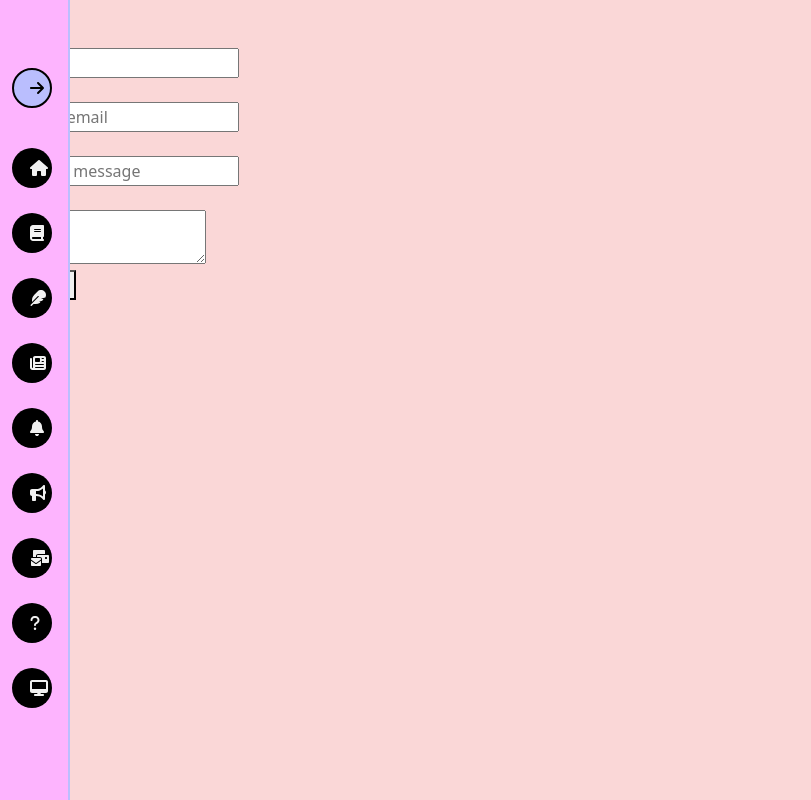
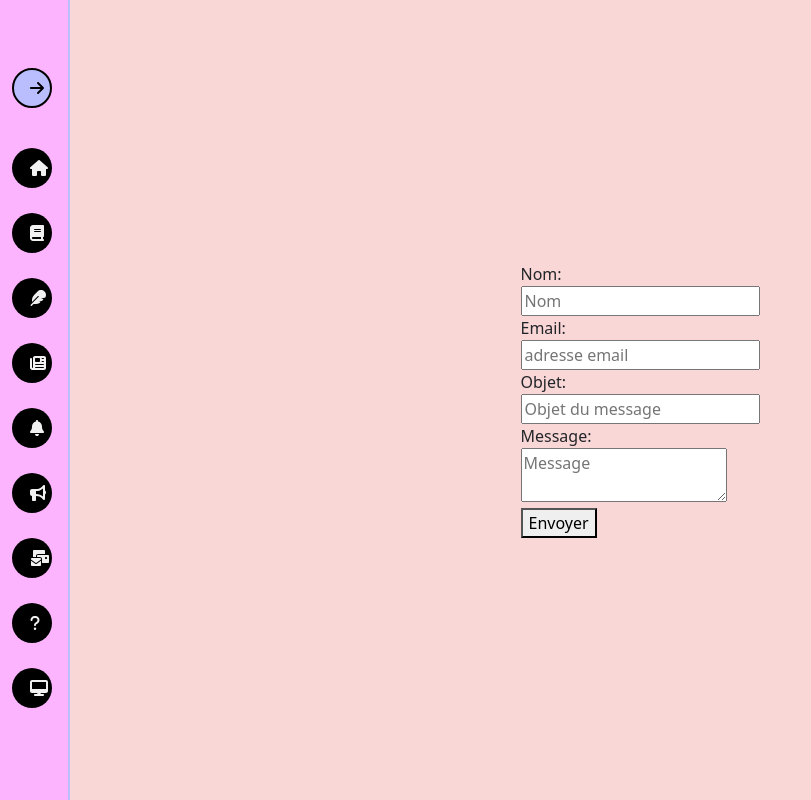
Before and after one commit to Sojabio/Poticha_front, a React (Vite) app: page /#/contactest in a window 1280 px wide. Shown: the whole page, without its empty margins (0-811 px from the left). Built offline with nearby package versions, Linux system fonts and the light colour scheme.

Commit message:
test mailer reorganization

```diff
--- a/src/components/ContactForm/index.jsx
+++ b/src/components/ContactForm/index.jsx
@@ -80,6 +80,7 @@ export const ContactFormTest = ({authormail}) => {
       };
       newMessage(formData);
       setMessage(defaultFields);
+      console.log(authormail)
     }
   };
 
--- a/src/pages/statics/Contact/indextest.jsx
+++ b/src/pages/statics/Contact/indextest.jsx
@@ -1,10 +1,9 @@
 import ContactFormTest from "../../../components/ContactForm"
 const IndexTest = () => {
   return (
-    <>
-    <div>indextest</div>
+    <div className="center">
     < ContactFormTest authormail={"solene.jabaud@gmail.com"}/>
-    </>
+    </div>
   )
 }
 
--- a/src/stores/apiUrl.js
+++ b/src/stores/apiUrl.js
@@ -1,2 +1,2 @@
-// export const API_URL = "http://127.0.0.1:3000";
- export const API_URL = "https://lepoticha-874408a4e159.herokuapp.com";
+export const API_URL = "http://127.0.0.1:3000";
+//  export const API_URL = "https://lepoticha-874408a4e159.herokuapp.com";
```
